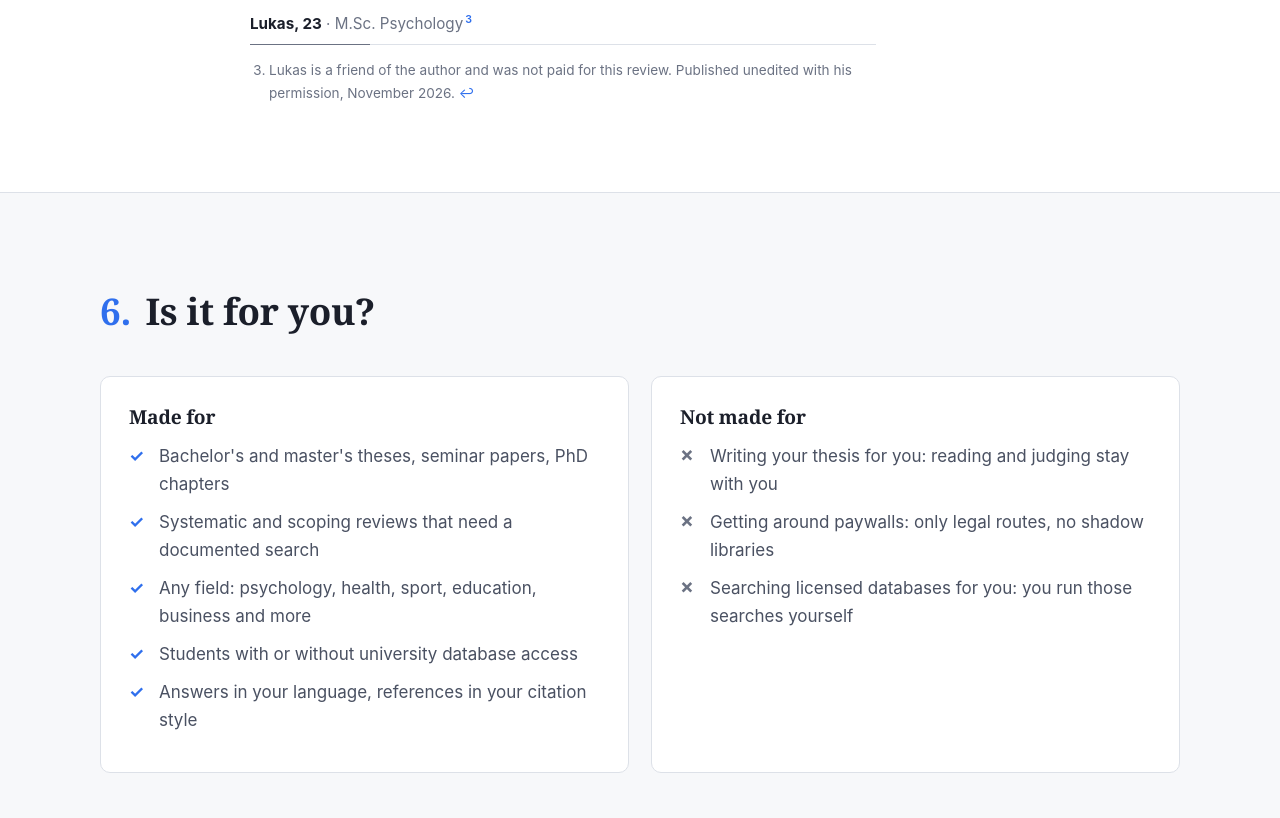
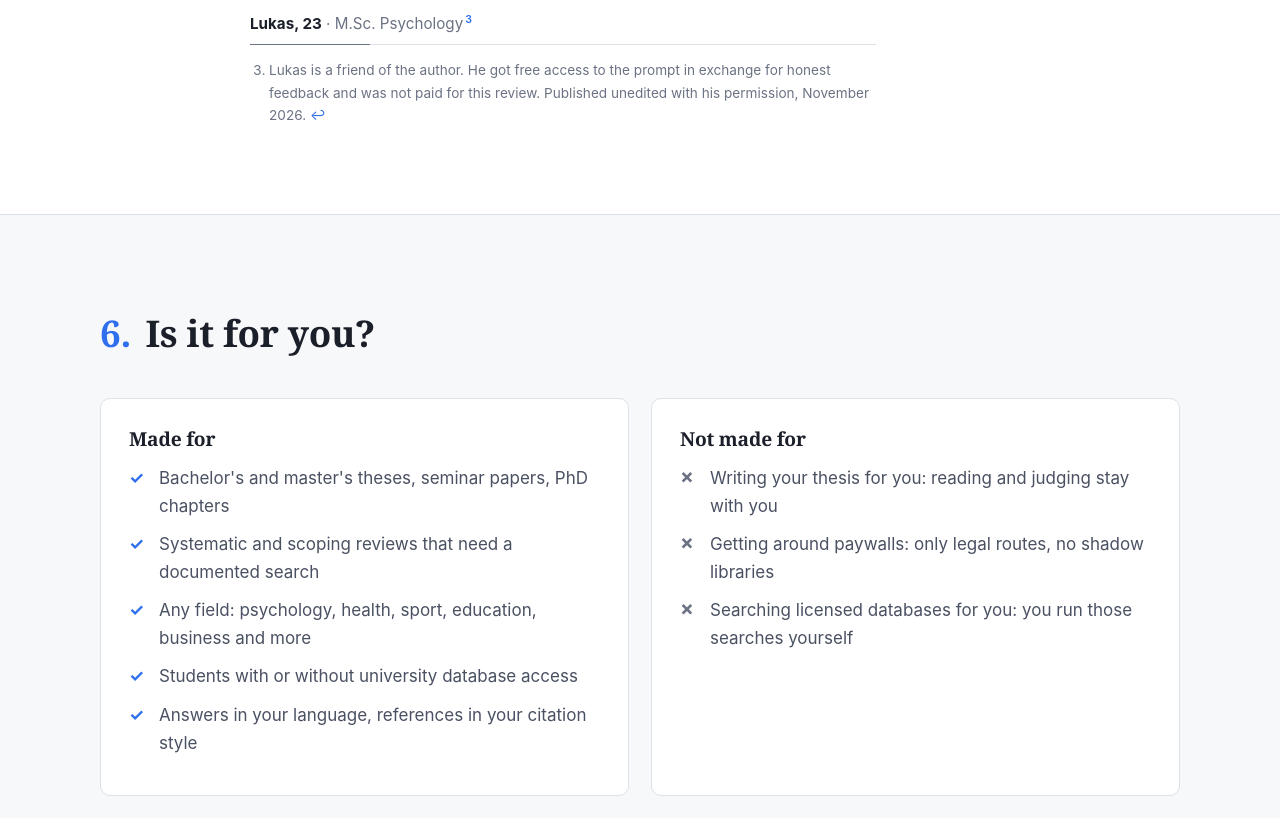
Before and after one commit to lachomx/litreview, a plain HTML site: page index.html in a window 1280 px wide. Shown: the part 5438-6256 px from the top of the page. Drawn offline with Linux system fonts and the light colour scheme.

Commit message:
Review-Fußnote: Gratis-Zugang offengelegt
Co-Authored-By: Claude Opus 5.5 <noreply@anthropic.com>

```diff
--- a/index.html
+++ b/index.html
@@ -255,7 +255,7 @@ AND (english[la] OR german[la])</pre>
           <figcaption class="review-by"><b>Lukas, 23</b> · M.Sc. Psychology<sup class="fn"><a href="#n3" id="r3">3</a></sup></figcaption>
         </figure>
         <ol class="notes" start="3">
-          <li id="n3">Lukas is a friend of the author and was not paid for this review. Published unedited with his permission, November 2026. <a href="#r3" aria-label="Back to text">↩</a></li>
+          <li id="n3">Lukas is a friend of the author. He got free access to the prompt in exchange for honest feedback and was not paid for this review. Published unedited with his permission, November 2026. <a href="#r3" aria-label="Back to text">↩</a></li>
         </ol>
       </div>
     </section>
```
